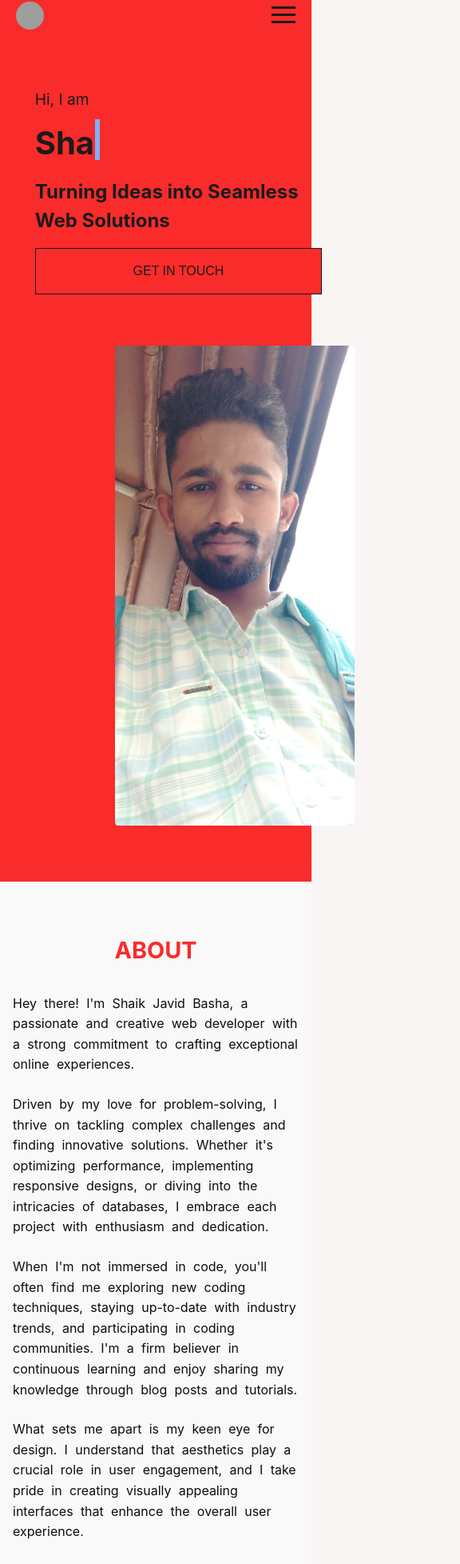
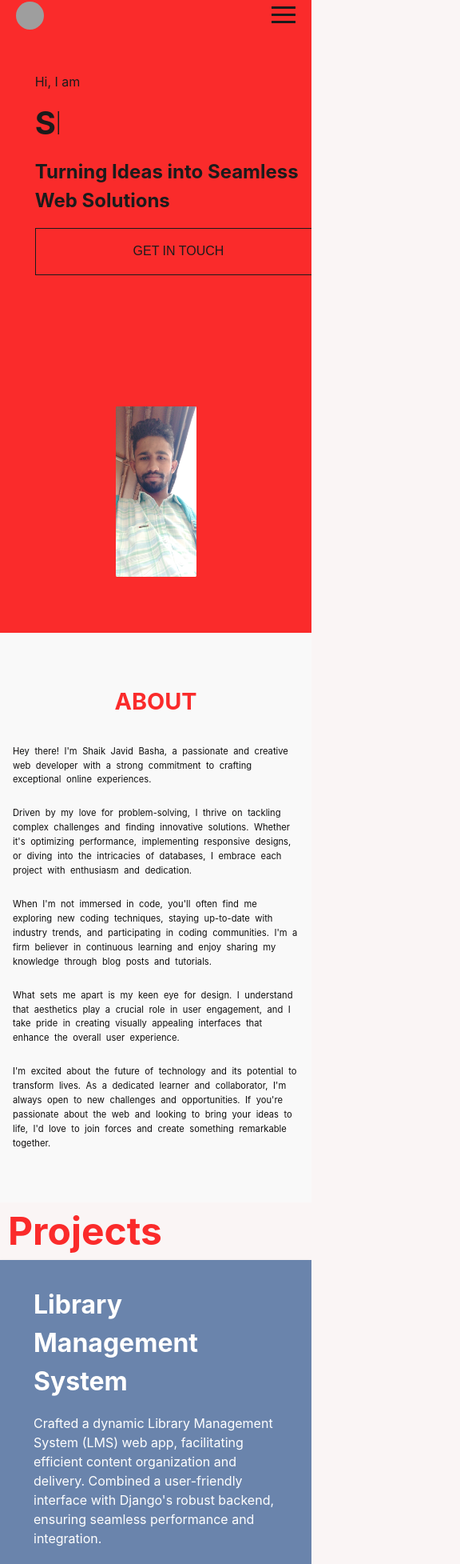
Before and after one commit to Javid-Shaik/Portfolio, a React (Vite) app: page / in a window 390 px wide. Shown: the part 24-1979 px from the top of the page at 80% size, 576 px wide, since content can reach past the window. Built offline with nearby package versions, Linux system fonts and the light colour scheme; grey boxes are pictures that could not be loaded.

Commit message:
Portfolio

```diff
--- a/src/About.css
+++ b/src/About.css
@@ -45,6 +45,6 @@
 
   .m_content {
     padding: 0 1rem;
-    font-size: 1rem; /* Adjust font size */
+    font-size: 0.7rem; /* Adjust font size */
   }
 }
--- a/src/App.css
+++ b/src/App.css
@@ -23,3 +23,10 @@
 .read-the-docs {
   color: #888;
 } */
+
+.App {
+  width: 100%;
+  /* overflow-x: hidden; */
+  /* overflow-y: scroll; */
+  overflow: hidden;
+}
--- a/src/Contact.jsx
+++ b/src/Contact.jsx
@@ -11,6 +11,10 @@ function Contact() {
     const goToContactMe = () => {
         navigate('/contact-me'); // Navigate to the ContactMe page
         window.scrollTo({ top: 0, behavior: 'smooth' });
+    }
+
+    const scrollToHome = () => {
+        window.scrollTo({ top: 0});
     }
     return (
         <div className="contact" id="contact">
@@ -30,7 +34,7 @@ function Contact() {
                 </div>
             </div>
             <div className="copyright">
-                <p>© Copyright 2023 - Shaik Javid Basha</p>
+                <p>© Copyright 2023 &nbsp;&nbsp;&nbsp;&nbsp;-<a href={`${window.location.origin}#home`} onClick={scrollToHome}>Shaik Javid Basha</a></p>
             </div>
             <div className="endbar"></div>
         </div>
--- a/src/Header.jsx
+++ b/src/Header.jsx
@@ -66,7 +66,7 @@ function Header() {
     <div className={`header ${scrolling ? 'scrolled' : ''}`}>
       <nav className="nav">
         <div className="logo">
-          <Link to="/#home" onClick={scrollToTop}><img src="public\assets\javid basha.gif" alt="Logo" className='logo_img'/></Link>
+          <Link to="/#home" onClick={scrollToTop}><img src="\assets\javid basha.gif" alt="Logo" className='logo_img'/></Link>
         </div>
         <div className={`menu-bars ${menuOpen ? 'open' : ''}`} onClick={toggleMenu}>
           <div className="bar"></div>
--- a/src/Profilephoto.css
+++ b/src/Profilephoto.css
@@ -6,6 +6,7 @@
     justify-content: space-between;
     align-items: center;
     padding: 0 3%;
+    width: 100%;
   }
 
   .p_content,
@@ -20,6 +21,7 @@
   }
 
   .p_photo {
+    margin-top: 100px;
     text-align: right;
   }
 
@@ -100,6 +102,11 @@
   }
   .p_photo {
     margin-left: 100px;
+    align-items: center;
+  }
+  .p_photo img{
+    width: 50%;
+    height: 50%;
   }
   .p_content {
     text-align: left;
@@ -113,8 +120,8 @@
   }
 
   .p_content p {
-    margin: 0;
-    font-size: 1.2rem;
+    margin-top: 50px;
+    font-size: 1rem;
   }
 
   .p_content h1 {
@@ -122,6 +129,6 @@
   }
 
   .get_in_touch {
-    width: 100%;
+    width: 100%
   }
 }
--- a/src/Profilephoto.jsx
+++ b/src/Profilephoto.jsx
@@ -24,7 +24,7 @@ function Profilephoto(){
                 </button>
             </div>
             <div className='p_photo'>
-                <img src="public\assets\IMG_20230429_125525.jpg"/>
+                <img src="\assets\IMG_20230429_125525.jpg"/>
             </div>
         </section>
     );
--- a/src/Projects.css
+++ b/src/Projects.css
@@ -62,7 +62,7 @@
   }
 
   .tools p {
-    font-size: 1.2rem;
+    font-size: 1rem;
     color: #fff;
     margin: 0.3rem;
   }
@@ -122,9 +122,13 @@
     text-decoration: none;
     color: #fff;
   }
+
   @media (max-width: 868px) {
     .full_container {
         flex-direction: column; /* Stack elements vertically */
+    }
+    .container {
+      margin: 0;
     }
 
     .pro_section {
@@ -152,5 +156,14 @@
       color:#fa2b2b;
       margin-left: 10px;
       font-size: 3rem;
-  }
+    }
+    .pro_title h2{
+      font-size: 2rem;
+    }
+    .projects_content p{
+      font-size: 1rem;
+    }
+    .tools p{
+      font-size: 1rem;
+    }
 }
--- a/src/Projects.jsx
+++ b/src/Projects.jsx
@@ -29,7 +29,7 @@ function Projects() {
                 </div>
                 <div className="pro_image">
                     <div className="frame">
-                        <img src="public\assets\Screenshot (7).png" alt="Project Screenshot"/>
+                        <img src="assets\Screenshot (7).png" alt="Project Screenshot"/>
                     </div>
                     <div className="shelf-bar"></div>
                 </div>
@@ -56,7 +56,7 @@ function Projects() {
                 </div>
                 <div className="pro_image">
                     <div className="frame">
-                        <img src="public\assets\Billing.png" alt="Project Screenshot"/>
+                        <img src="assets\Billing.png" alt="Project Screenshot"/>
                     </div>
                     <div className="shelf-bar"></div>
                 </div>
@@ -83,7 +83,7 @@ function Projects() {
                 </div>
                 <div className="pro_image">
                     <div className="frame">
-                        <img src="public\assets\speedtyping.png" alt="Project Screenshot"/>
+                        <img src="assets\speedtyping.png" alt="Project Screenshot"/>
                     </div>
                     <div className="shelf-bar"></div>
                 </div>
--- a/src/contact.css
+++ b/src/contact.css
@@ -55,7 +55,7 @@
     display: flex;
     flex-direction: column;
   }
-
+  .copyright a,
   .links a {
     color: #1b1b1b;
     font-size: 18px;
@@ -71,7 +71,7 @@
     z-index: 1;
     width: fit-content;
   }
-
+  .copyright a::before,
   .links a::before {
     content: '';
     position: absolute;
@@ -83,8 +83,9 @@
     transition: bottom 0.3s ease, opacity 0.3s ease; /* Transition for both properties */
     opacity: 0;
     z-index: -1;
+
   }
-
+  .copyright a:hover::before,
   .links a:hover::before {
     bottom: 0; /* Move from below to on top of the link */
     opacity: 1;
@@ -97,17 +98,23 @@
     justify-content: space-between;
     align-items: center;
 }
-/* ... (existing CSS above) ... */
+
+.copyright a {
+    font-size: 13px;
+}
+
 
 @media (max-width: 1150px) {
     .con_container {
         flex-direction: column;
         align-items: flex-start; /* Align container items to the left */
+        justify-content: space-between;
     }
 
     .con_content {
         margin-left: 10px;
         margin-bottom: 20px;
+
     }
 
     .links {
@@ -118,6 +125,7 @@
     }
 
     .contact_btn {
+        margin-bottom: 0;
         max-width: 50%;
         text-align: left;
         padding-left: 20px;
@@ -125,7 +133,7 @@
     }
 
     .links a {
-        margin: 0.2rem 0; /* Adjust the margin for a smaller gap */
+        margin: 0.2rem 0;
     }
 
     .con_content p {
@@ -133,6 +141,12 @@
     }
 
     .copyright {
-        margin-left: 30%;
+        margin-left: 25%;
+    }
+    .copyright a{
+        font-size: 0.9rem;
+    }
+    .btn_desc p{
+        font-size: 2rem;
     }
 }
--- a/src/header.css
+++ b/src/header.css
@@ -4,9 +4,9 @@
 }
 /*  */
 .header {
-  position: sticky;
+  position: fixed;
+  width: 100%;
   top: 0;
-  max-width: 100%;
   background-color: #fa2b2b; /* Initial background color */
   color: #1b1b1b;
   padding: 1rem 0;
```
